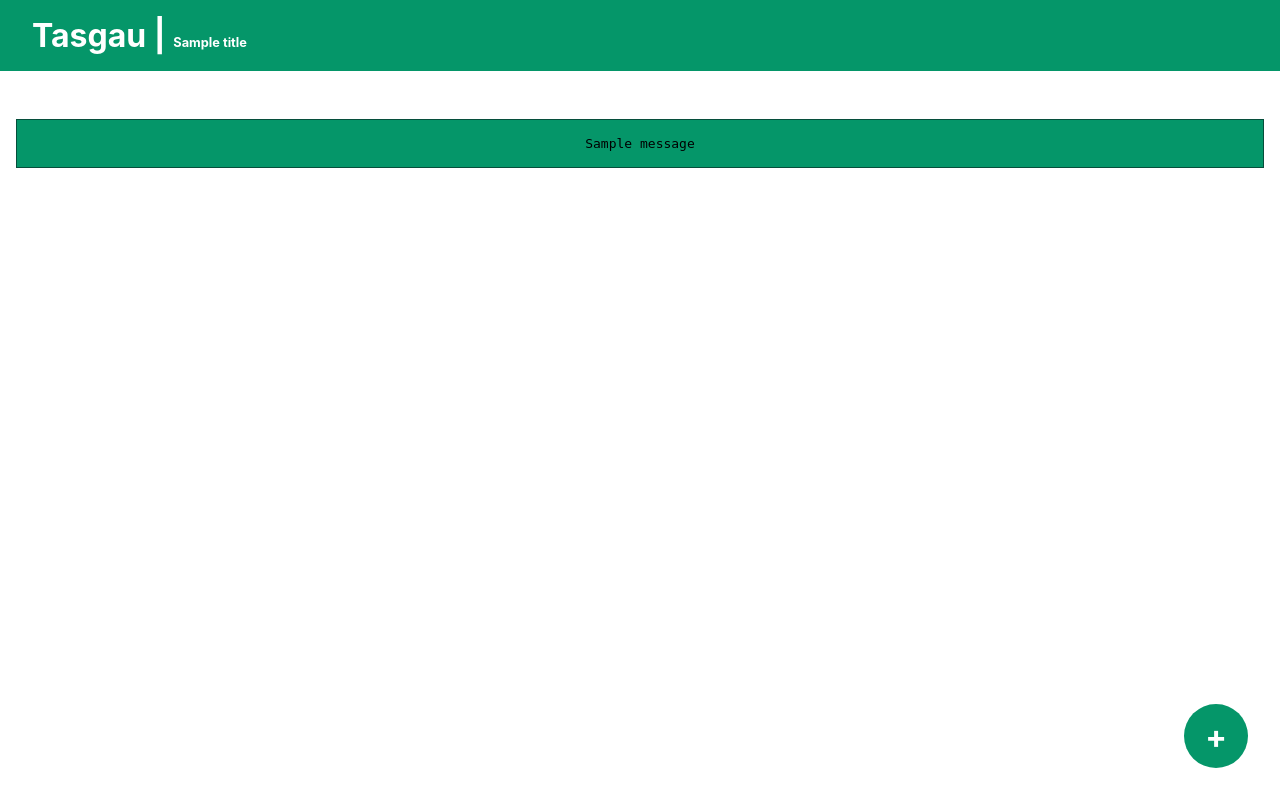
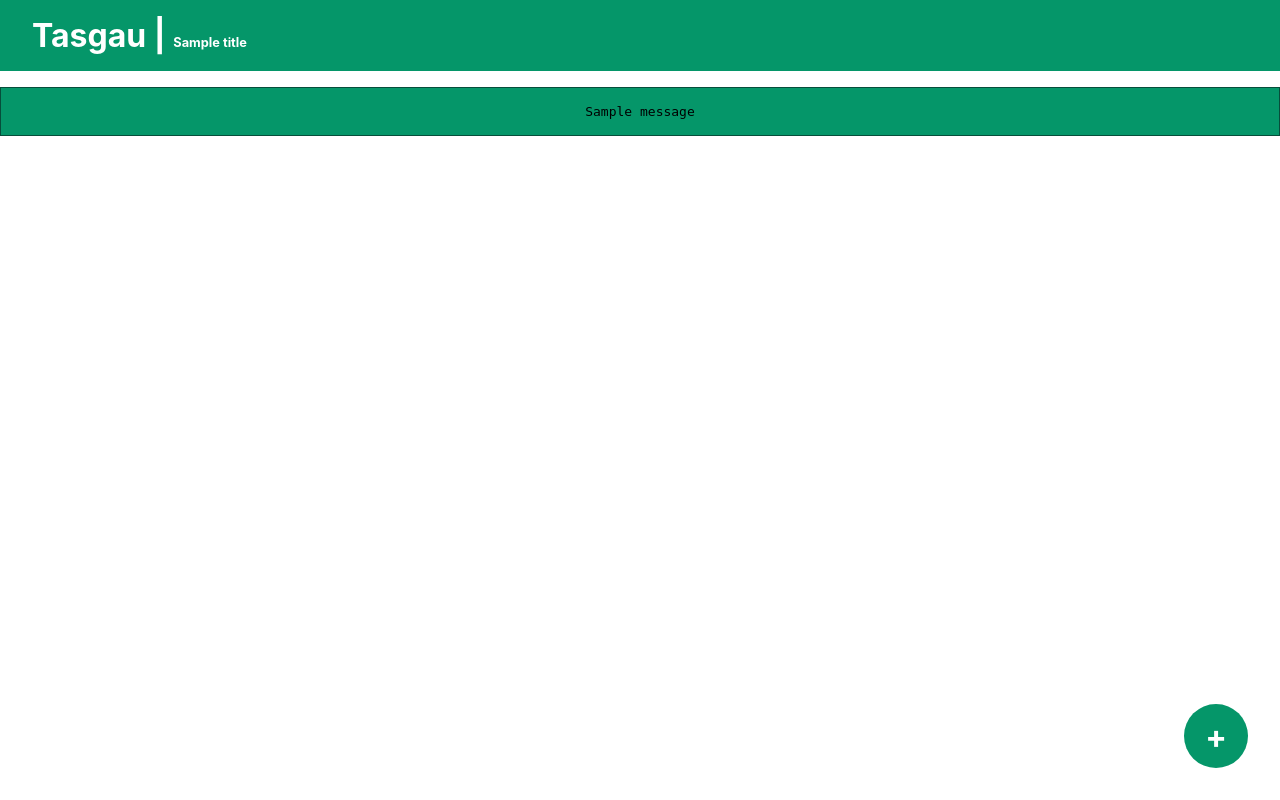
Before and after one commit to linuxcaffe/tasgau, a Flask app: template templates/layout.html in a window 1280 px wide. Run offline with Flask 3, Linux system fonts and the light colour scheme; the template is opened without the code that fills it: most values are stand-ins (such as "Sample title", 1, 10 or a date in 2020); one stand-in notice (Sample message) is shown; parts of the project's set-up code (start-up, migrations or seed data) failed here and were passed over.

Commit message:
Layout fixes

```diff
--- a/static/css/main.css
+++ b/static/css/main.css
@@ -34,6 +34,7 @@
 * {
     margin: 0;
     padding: 0;
+    min-height: 0;
     box-sizing: border-box;
 }
 
@@ -63,7 +64,6 @@
     height: 100vh;
     display: flex;
     flex-direction: column;
-    overflow: hidden;
 }
 
 dialog[open] {
@@ -87,19 +87,22 @@
     border-radius: 3px;
 }
 
-main {
-    padding: 0.5em;
-    flex-grow: 1;
-}
 
 header {
     color: white;
     background: var(--fg-accent);
     padding: 1em 2em;
+    /* height: 5em; */
 }
 
-.content {
-    max-height: 100%;
+main {
+    padding: 0.5em;
+    min-height: 0;
+    max-height: calc(100vh - 5em);
+    overflow: hidden;
+
+    display: flex;
+    flex-direction: column;
 }
 
 form.form-grid {
@@ -123,6 +126,8 @@
 
 .table-actions {
     display: flex;
+    flex-direction: column;
+    gap: 1em;
     justify-content: space-between;
     background: var(--bg-sidebar);
     color: var(--fg-sidebar);
@@ -131,7 +136,8 @@
 }
 
 .table-container {
-    max-height: 80vh;
+    flex: 1;
+    min-height: 0;
     overflow: auto;
 }
 
@@ -230,6 +236,10 @@
     .age-col {display: table-cell; width: 80px;}
     .project-col {display: table-cell; width: 80px;}
 
+    .table-actions {
+        flex-direction: row;
+    }
+
     form.form-grid {
         grid-template-columns: auto auto 1fr;
     }
--- a/templates/layout.html
+++ b/templates/layout.html
@@ -14,20 +14,25 @@
     <header>
       <h1>Tasgau {%- if title %} | <span style="font-size: 0.8rem;">{{ title }}</span> {%- endif %}</h1>
     </header>
-    <main>
-      {% with messages = get_flashed_messages() %}
+
+    {% with messages = get_flashed_messages() %}
         {% if messages %}
           {% for message in messages %}
             <div class="flash"><pre>{{ message }}<pre></div>
           {% endfor %}
         {% endif %}
-      {% endwith %}
+    {% endwith %}
 
-      <div class="content">
-        {% block body %} {% endblock %}
+    <main>
+      {% block body %} {% endblock %}
+    </main>
+
+    <a id="create-task-btn" href="/tasks/create">+</a>
+    <dialog id="task-search">
+      <div>
+        {% include "task-search.html" %}
       </div>
+    </dialog>
 
-      <a id="create-task-btn" href="/tasks/create">+</a>
-    </main>
   </body>
 </html>
```
Also changed, not shown: templates/index.html (+3 -11 lines).
